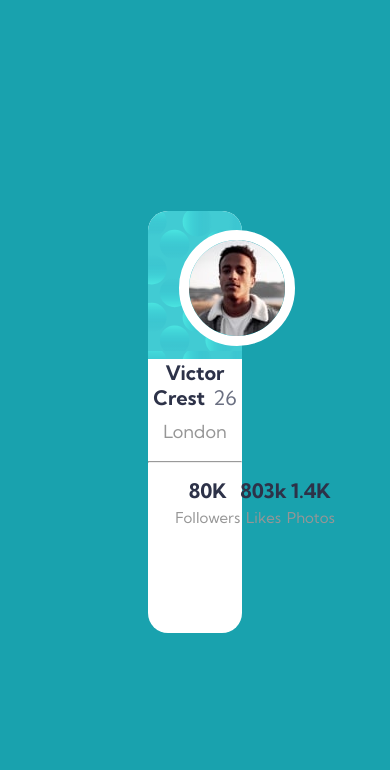
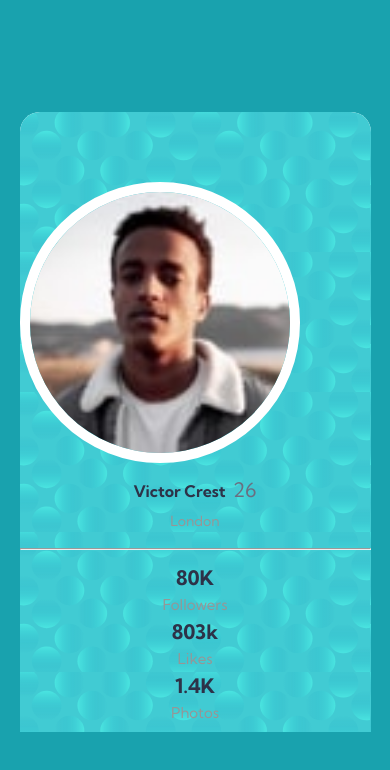
Before and after one commit to sanusi1995/profile-card, a plain HTML site: page index.html in a window 390 px wide. Drawn offline with Linux system fonts and the light colour scheme.

Commit message:
Update styles.css

```diff
--- a/styles.css
+++ b/styles.css
@@ -106,3 +106,51 @@ body{
     font-size: 15px;
     margin-top: 5px;
 }
+
+/* Adding media query for responsiveness */
+
+@media (max-width: 1200px) {
+    .card-cover {
+        width: 40%;
+    }
+    .bio h1 {
+        font-size: 18px;
+    }
+    .bio p {
+        font-size: 16px;
+    }
+}
+
+@media (max-width: 768px) {
+    .card-cover {
+        width: 60%;
+    }
+    .image-holder img {
+        margin-left: auto;
+        margin-right: auto;
+        width: 80%;
+        height: auto;
+    }
+    .follow-like-photo {
+        flex-direction: column;
+        align-items: center;
+        padding: 10px 0;
+    }
+}
+
+@media (max-width: 480px) {
+    .card-cover {
+        width: 90%;
+        height: auto;
+    }
+    .bio h1 {
+        font-size: 16px;
+    }
+    .bio p {
+        font-size: 14px;
+    }
+    .image-holder img {
+        width: 80%;
+        height: auto;
+    }
+}
```
